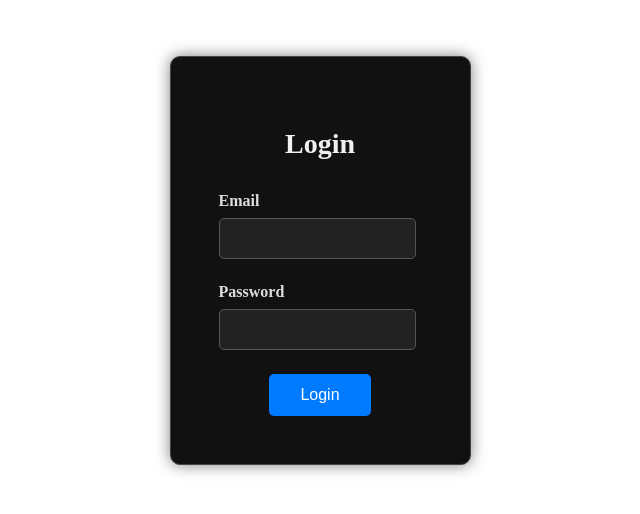
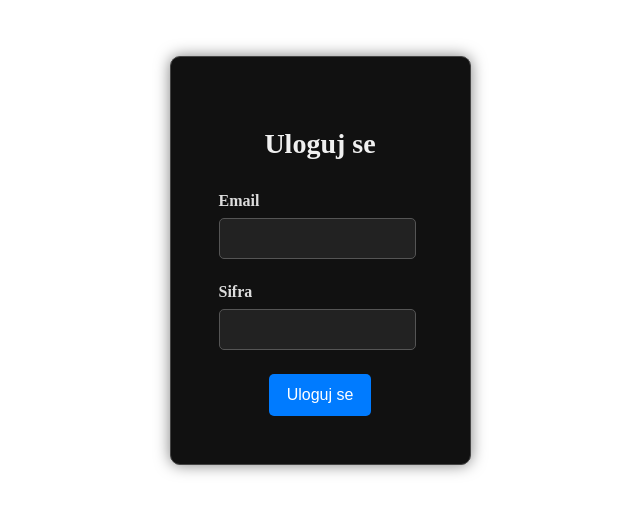
Before and after one commit to borisstevanovic96/tasks, a React (Create React App) app in the folder ui/: page /login in a window 1280 px wide. Shown: the top 514 px of the page, without its empty margins (320-960 px from the left). Built offline with nearby package versions, Linux system fonts and the light colour scheme.

Commit message:
Update Login.js

```diff
--- a/ui/src/components/Login.js
+++ b/ui/src/components/Login.js
@@ -52,7 +52,7 @@ function Login() {
 
   return (
     <div className="login-container">
-      <h2>Login</h2>
+      <h2>Uloguj se</h2>
       <form onSubmit={handleSubmit} noValidate>
         <div className="form-group">
           <label htmlFor="email">Email</label>
@@ -68,7 +68,7 @@ function Login() {
         </div>
 
         <div className="form-group">
-          <label htmlFor="password">Password</label>
+          <label htmlFor="password">Sifra</label>
           <input
             type="password"
             id="password"
@@ -83,7 +83,7 @@ function Login() {
         {error && <div className="error-message">{error}</div>}
 
         <button type="submit" className="submit-button" disabled={loading}>
-          {loading ? 'Logging in...' : 'Login'}
+          {loading ? 'Loguje se' : 'Uloguj se'}
         </button>
       </form>
     </div>
```
